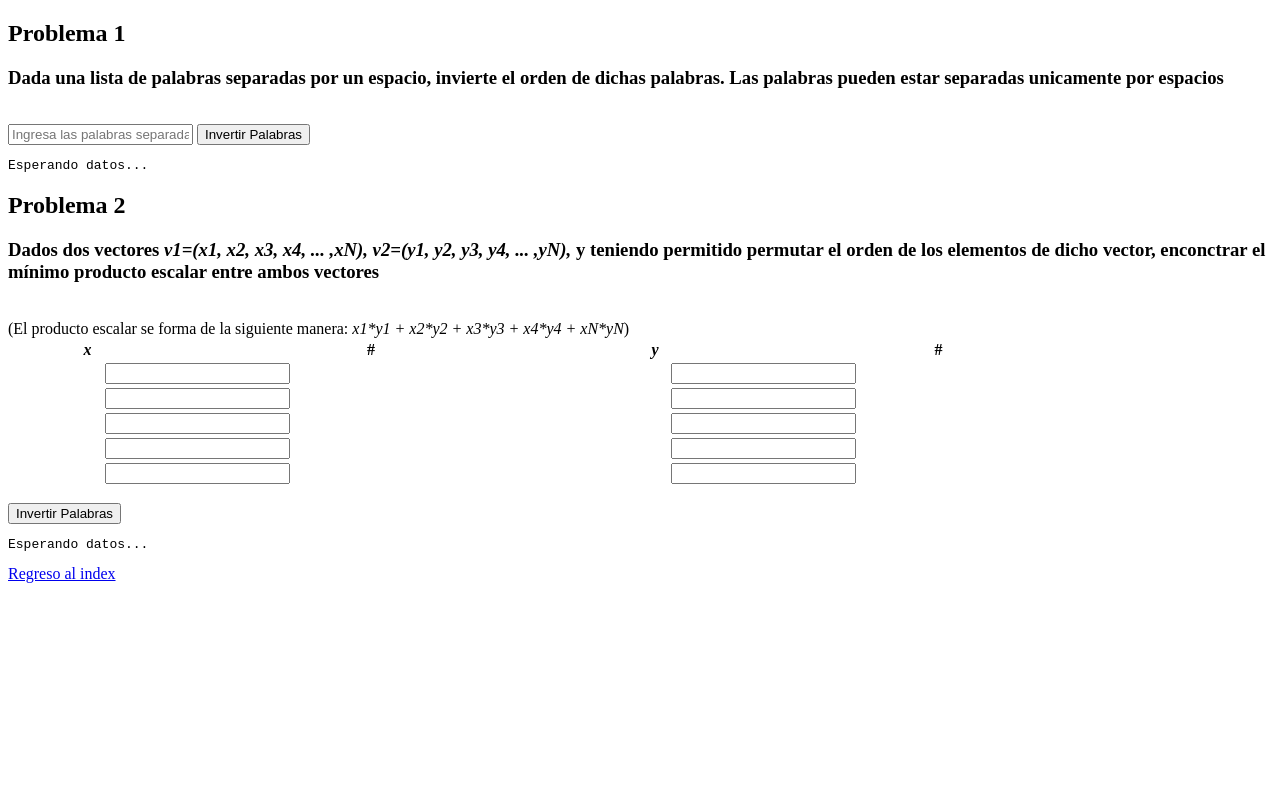
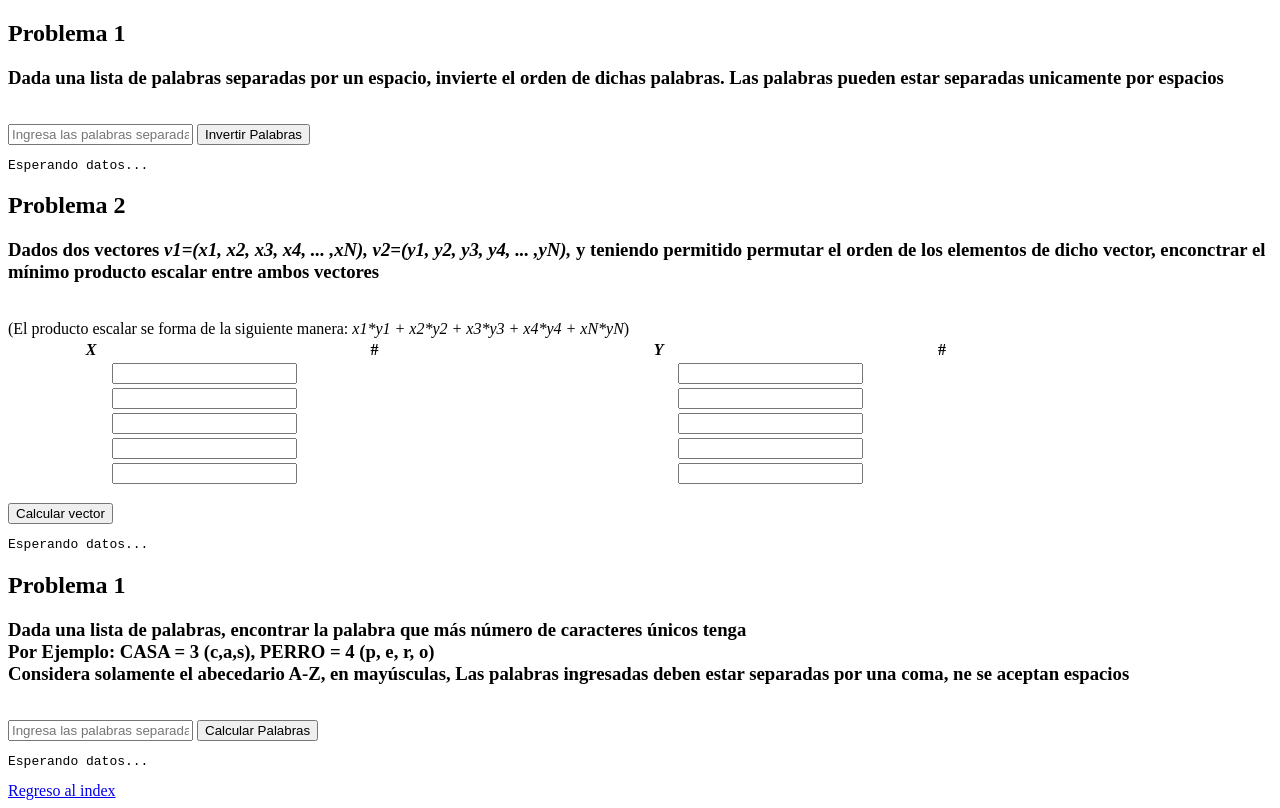
Before and after one commit to Dereck-ruuiz/5IV8_CabreraRuizDereck_PWP, a plain HTML site: page II/06 Algoritmia/algoritmia.html in a window 1280 px wide. Drawn offline with Linux system fonts and the light colour scheme.

Commit message:
se crea el html de la práctica 06

```diff
--- a/II/06 Algoritmia/algoritmia.html
+++ b/II/06 Algoritmia/algoritmia.html
@@ -28,7 +28,7 @@
                     <table class="problema-table" style="width: 45%;">
                         <thead>
                             <tr>
-                                <th> <em>x</em> </th>
+                                <th> <em>X</em> </th>
                                 <th>#</th>
                             </tr>
                         </thead>
@@ -58,7 +58,7 @@
                     <table class="problema-table" style="width: 45%;">
                         <thead>
                             <tr>
-                                <th> <em>y</em> </th>
+                                <th> <em>Y</em> </th>
                                 <th>#</th>
                             </tr>
                         </thead>
@@ -86,11 +86,26 @@
                         </tbody>
                     </table>
                 </div>
-                <button type="button" class="problema-button" style="margin-top: 1rem;" onclick="">Invertir Palabras</button>
+                <button type="button" class="problema-button" style="margin-top: 1rem;" onclick="">Calcular vector</button>
+                <pre class="problema-output" id="p2-output">Esperando datos...</pre>
+            </div>
+        </div>
+    </div>
+    <div class="container">
+        <div class="problema-container">
+            <h2 class="problema-title">Problema 1</h2>
+            <h3>Dada una lista de palabras, encontrar la palabra que más número de caracteres únicos tenga
+                <br>
+            Por Ejemplo: CASA = 3 (c,a,s), PERRO = 4 (p, e, r, o)
+            <br>
+            Considera solamente el abecedario A-Z, en mayúsculas, Las palabras ingresadas deben estar separadas por una coma, ne se aceptan espacios
+            </h3>
+            <div class="porblema-content">
+                <input type="text" class="problema-input" placeholder="Ingresa las palabras separadas por una coma" id="p3-input">
+                <button type="button" class="problema-button" style="margin-top: 1rem;" onclick="">Calcular Palabras</button>
                 <pre class="problema-output" id="p1-output">Esperando datos...</pre>
             </div>
         </div>
-    </div>
     <footer><a href="../../index.html">Regreso al index</a></footer>
 </body>
 </html>
```
Also changed, not shown: II/06 Algoritmia/css/stylealgoritmia.css (added), II/06 Algoritmia/javascript/funcionese2.js (added).
